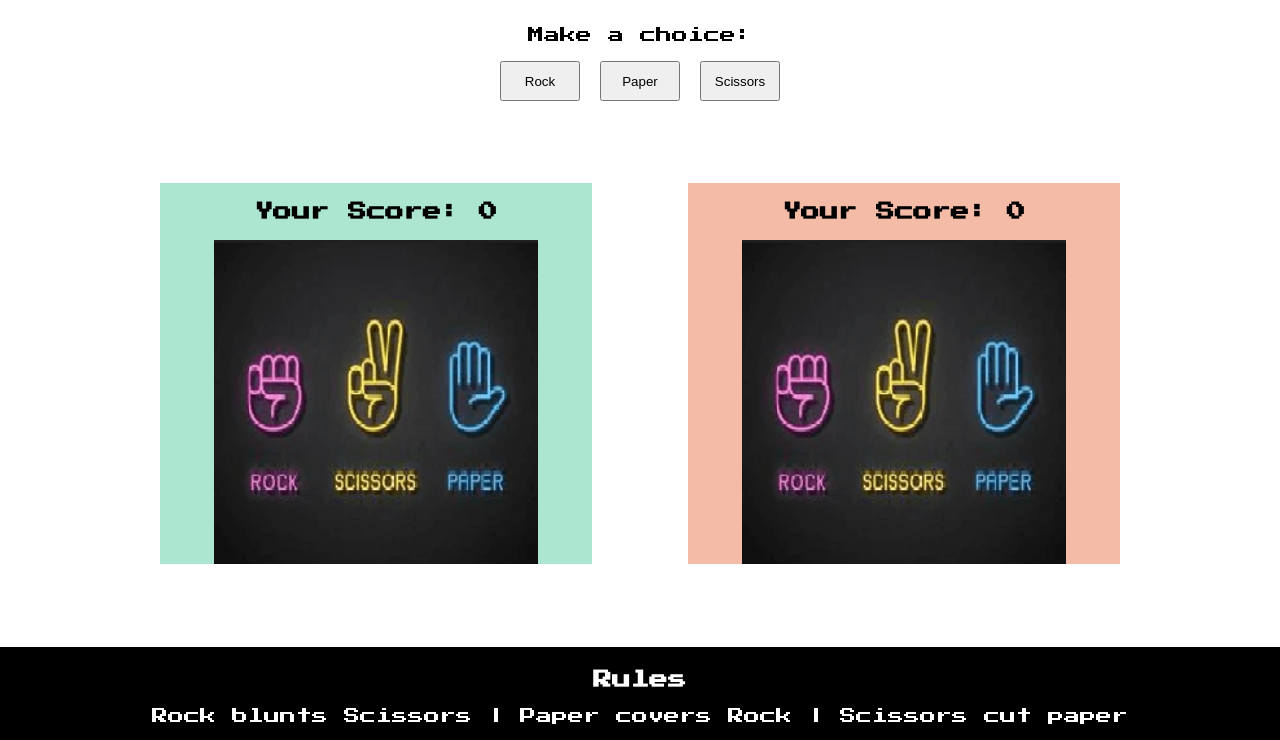
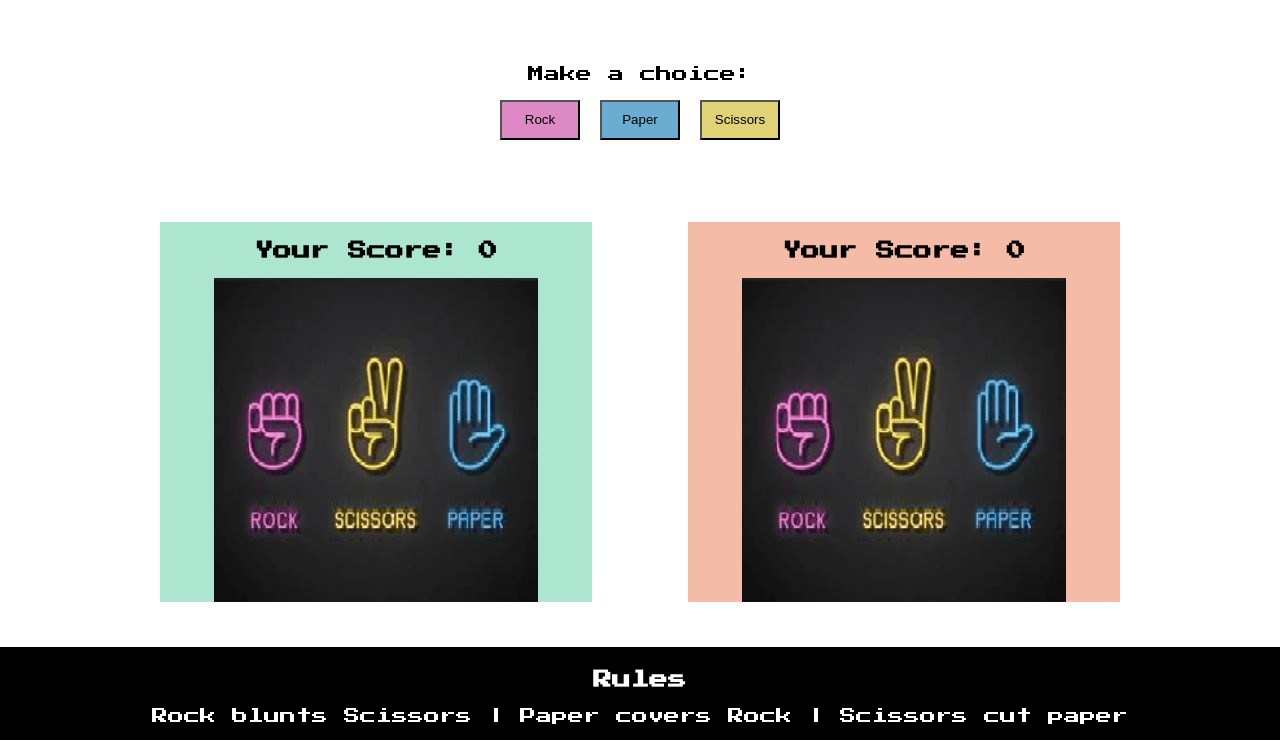
Before and after one commit to EMPZsolt/my-second-project, a plain HTML site: page index.html in a window 1280 px wide. Shown: the part 60-800 px from the top of the page. Drawn offline with Linux system fonts and the light colour scheme.

Commit message:
Add background color to the buttons and padding to the game area

```diff
--- a/assets/css/style.css
+++ b/assets/css/style.css
@@ -40,6 +40,7 @@ footer {
   margin-right: auto;
   margin-top: 1%;
   text-align: center;
+  padding-top: 2%;
 }
 
 .control {
@@ -47,6 +48,21 @@ footer {
   margin: 2px;
   width: 80px;
   height: 40px;
+}
+
+#rock {
+  color: #000;
+  background-color: #dd89c5;
+}
+
+#paper {
+  color: #000;
+  background-color: #6aadd0;
+}
+
+#scissors {
+  color: #000;
+  background-color: #dfd375;
 }
 
 #message {
--- a/index.html
+++ b/index.html
@@ -21,9 +21,9 @@
 
         <div>
             <p>Make a choice:</p>
-            <button aria-label="rock" data-choice="0" class="control">Rock</button>
-            <button aria-label="paper" data-choice="1" class="control">Paper</button>
-            <button aria-label="scissors" data-choice="2" class="control">Scissors</button>
+            <button aria-label="rock" data-choice="0" class="control" id="rock">Rock</button>
+            <button aria-label="paper" data-choice="1" class="control" id="paper">Paper</button>
+            <button aria-label="scissors" data-choice="2" class="control" id="scissors">Scissors</button>
         </div>
 
         <div id="messages"></div>
```
